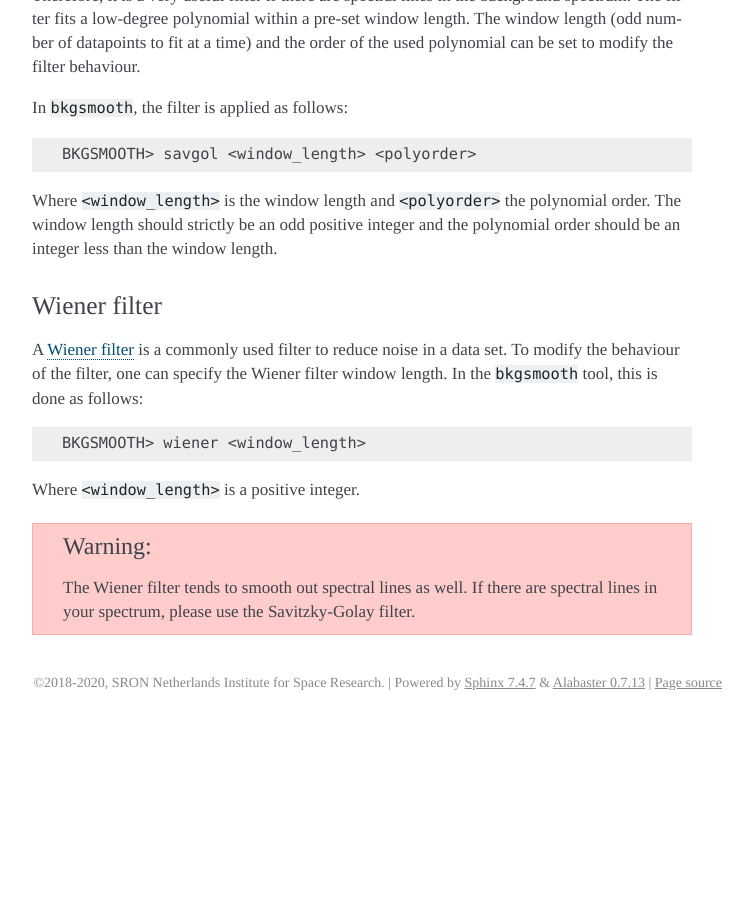
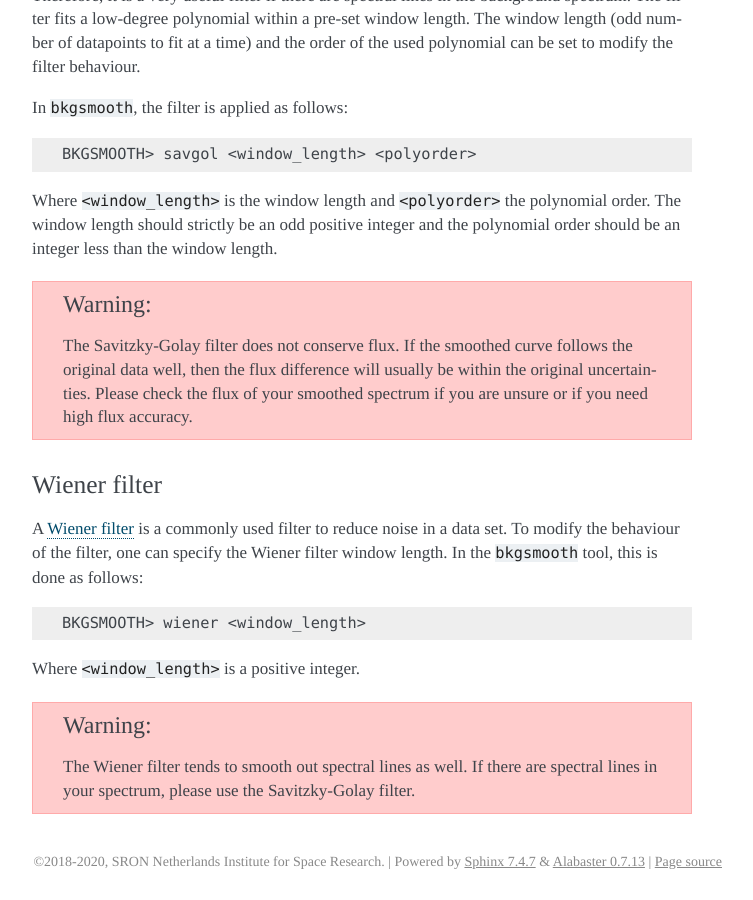
Before and after one commit to spex-xray/pyspextools, a Sphinx documentation site: the page built from doc/source/tutorials/bkgsmooth.rst, in a window 1280 px wide and 900 px high, scrolled down 2806 px. Shown: the whole window, without its empty margins (388-1141 px from the left). Built offline with Sphinx 7.4.7, drawn with Linux system fonts in a browser that asks for light colours; formulas are drawn with MathJax 3; before the commit the page ends 3527 px from its top, so only the background shows below that.

Commit message:
Added warning to the documentation of bkgsmooth that Savitzky-Golay filter is not flux conservative.

```diff
--- a/doc/source/tutorials/bkgsmooth.rst
+++ b/doc/source/tutorials/bkgsmooth.rst
@@ -103,6 +103,11 @@ Where ``<window_length>`` is the window length and ``<polyorder>`` the polynomia
 The window length should strictly be an odd positive integer and the polynomial order
 should be an integer less than the window length.
 
+.. Warning:: The Savitzky-Golay filter does not conserve flux. If the smoothed curve
+   follows the original data well, then the flux difference will usually be within
+   the original uncertainties. Please check the flux of your smoothed spectrum if
+   you are unsure or if you need high flux accuracy.
+
 Wiener filter
 '''''''''''''
 
```
